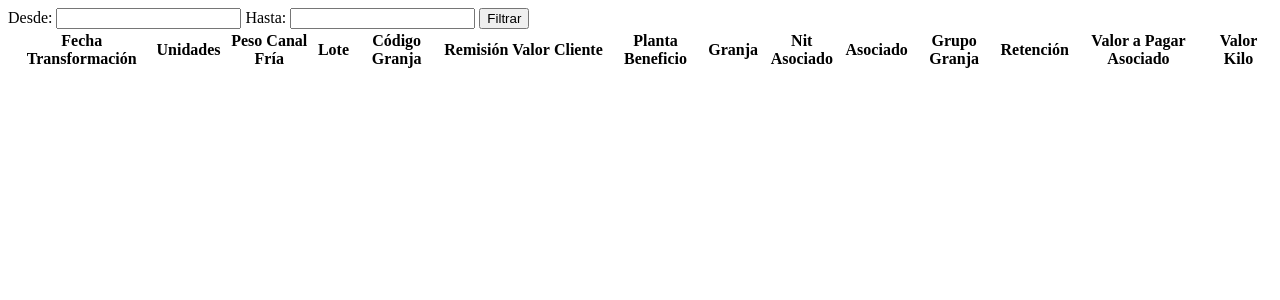
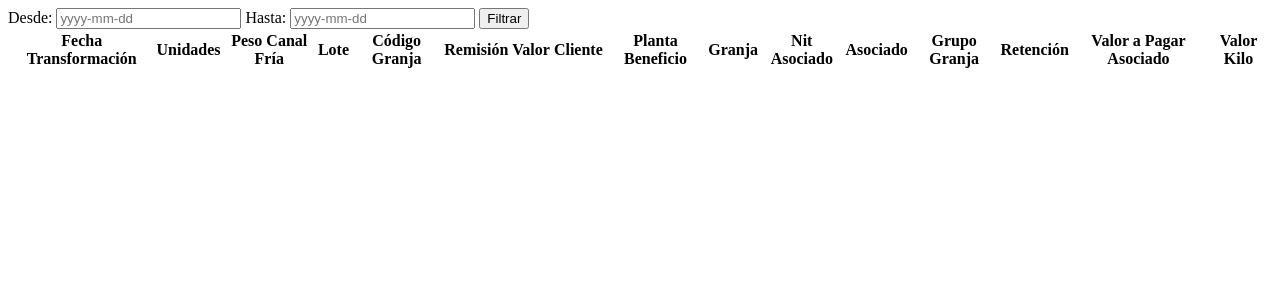
Before and after one commit to sheriffrude/centrodeservicios, a Django app: page /financiera/ in a window 1280 px wide. Shown: the top 300 px of the page. Run offline with Django 5.2, Linux system fonts and the light colour scheme; the visitor is signed in with stand-in values (Sample User, id 1); lists and menus that the app fills with data are empty; some libraries are stand-ins or nearby versions.

Commit message:
ultmos cambios

```diff
--- a/login/templates/financiera.html
+++ b/login/templates/financiera.html
@@ -15,10 +15,10 @@
 </head>
 <body>
   <div>
-    <label for="datepicker-start">Desde:</label>
-    <input type="text" id="datepicker-start">
-    <label for="datepicker-end">Hasta:</label>
-    <input type="text" id="datepicker-end">
+    <label for="datepicker-start" >Desde:</label>
+    <input type="text" id="datepicker-start" placeholder="yyyy-mm-dd">
+    <label for="datepicker-end"  >Hasta:</label>
+    <input type="text" id="datepicker-end"placeholder="yyyy-mm-dd">
     <button id="filter-btn">Filtrar</button>
   </div>
 
```
